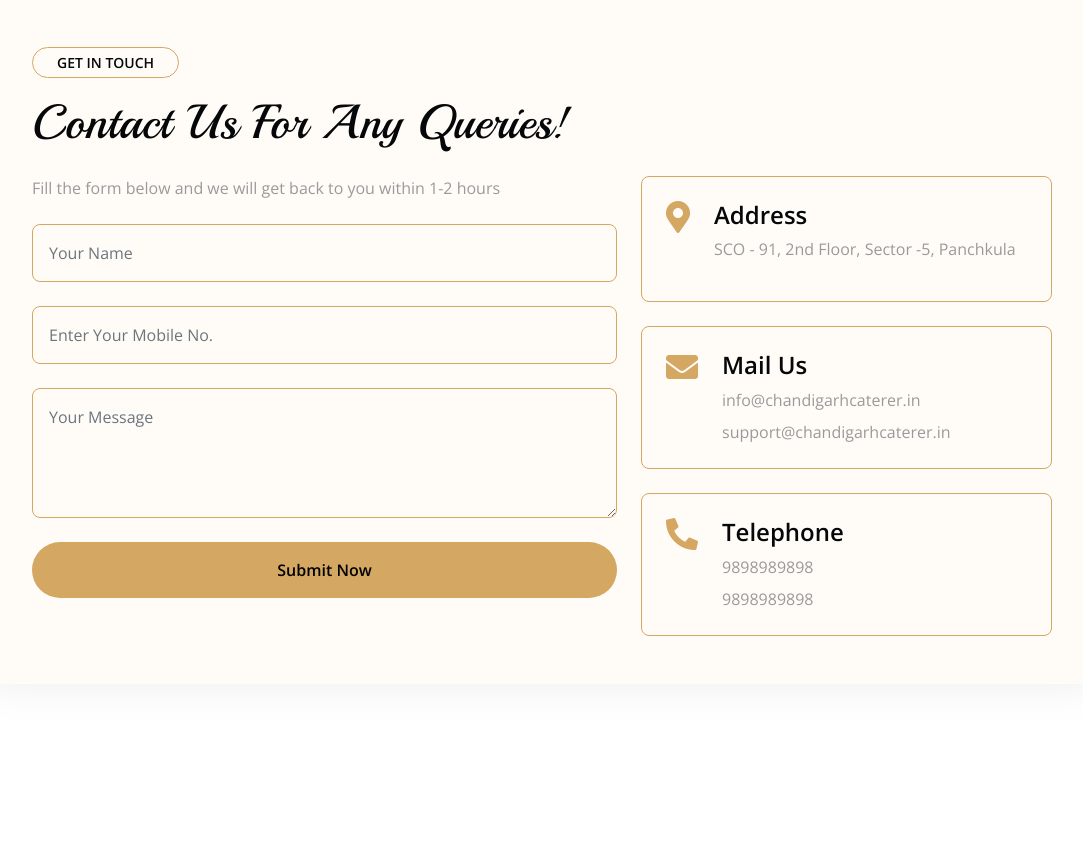
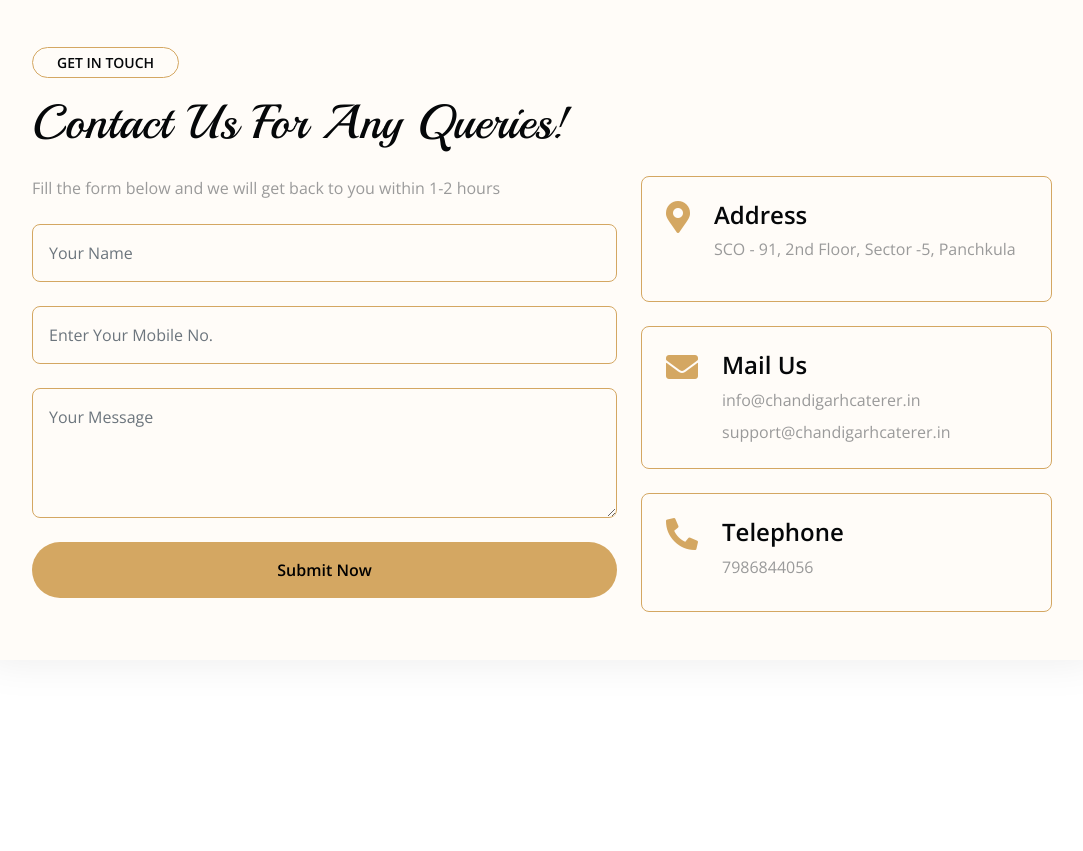
Before and after one commit to devzila/caterer.in, a PHP site: page /contact in a window 1280 px wide. Shown: the part 204-1055 px from the top of the page, without its empty margins (98-1181 px from the left). Run offline with PHP 8.4, Linux system fonts and the light colour scheme; some libraries are stand-ins or nearby versions.

Commit message:
Update contact.php

```diff
--- a/contact.php
+++ b/contact.php
@@ -50,8 +50,7 @@
                                     <i class="fa fa-phone-alt fa-2x text-primary me-4"></i>
                                     <div class="">
                                         <h4>Telephone</h4>
-                                        <p class="mb-2">9898989898</p>
-                                        <p class="mb-0">9898989898</p>
+                                        <p class="mb-2">7986844056</p>
                                     </div>
                                 </div>
                             </div>
```
